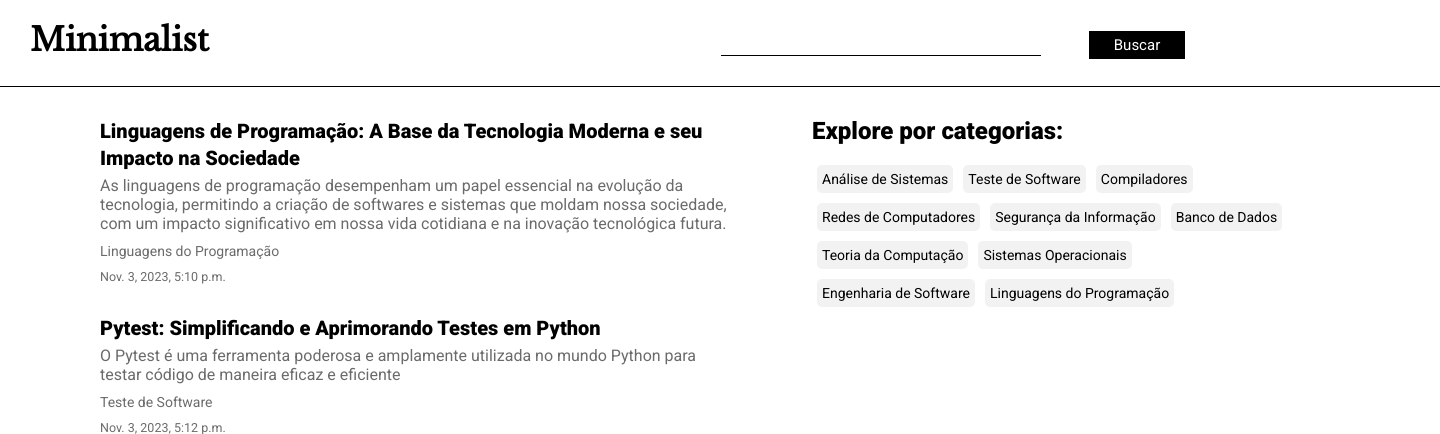
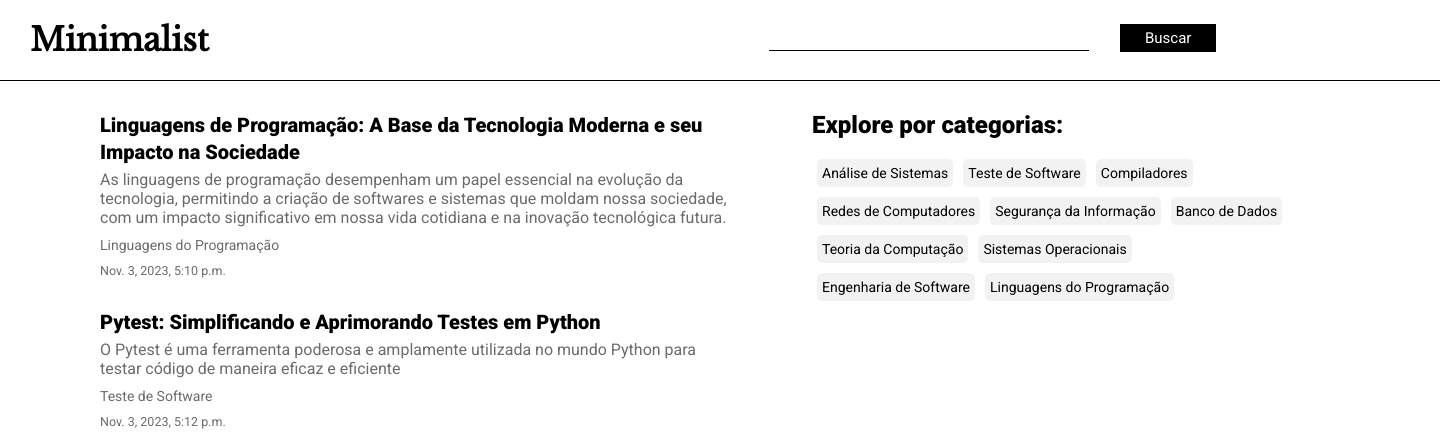
Before and after one commit to ferprr/tp1_testes, a Django app: page / in a window 1440 px wide. Shown: the top 434 px of the page. Run offline with Django 3.2, Linux system fonts and the light colour scheme; data comes from the database, SQL or seed files in the repository.

Commit message:
Modify css search

```diff
--- a/blog/static/css/postLists.css
+++ b/blog/static/css/postLists.css
@@ -13,9 +13,9 @@
 }
 
 .inputGroupPrepend{
-  position: relative;
-  left: 55rem;
-  top: 0.7rem;
+  position: absolute;
+  left: 70rem;
+  top: 1.5rem;
 }
 
 .btnOutline{
@@ -29,8 +29,8 @@
 .formControl{
   border-bottom: 1px solid;
   position: relative;
-  left: 32rem;
-  top: -0.6rem;
+  left: 35rem;
+  top: 0.8rem;
   width: 20rem;
 }
 
```
Also changed, not shown: blog/static/css/postDetail.css (+5 -5 lines).
